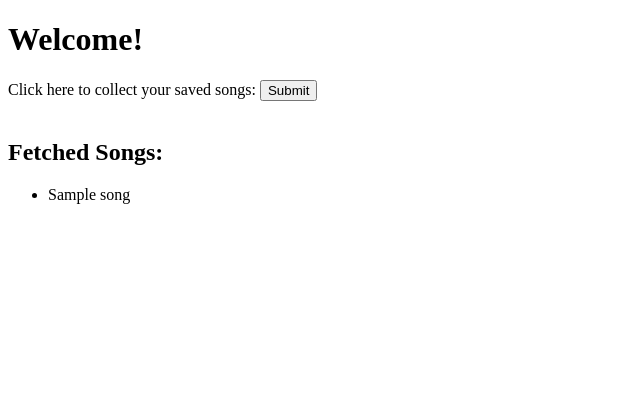
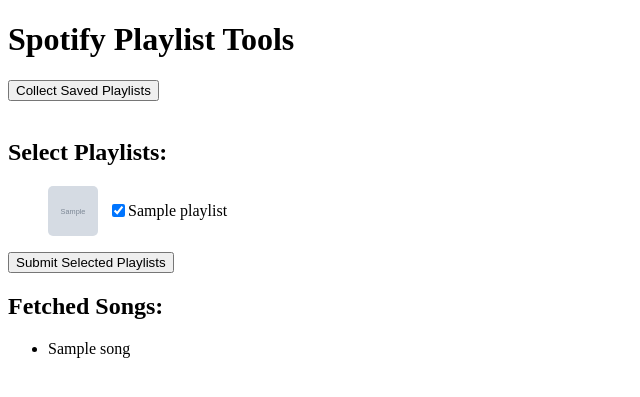
Before and after one commit to bspiers13/SpotifyApp, a Flask app: template templates/index.html in a window 1280 px wide. Shown: the top 397 px of the page, without its empty margins (0-640 px from the left). Run offline with Flask 3, Linux system fonts and the light colour scheme; the template is opened without the code that fills it: most values are stand-ins (such as "Sample title", 1, 10 or a date in 2020); grey boxes marked "Sample" are stand-in pictures; parts of the project's set-up code (start-up, migrations or seed data) failed here and were passed over.

Commit message:
Add choice of playlists to collect songs from

```diff
--- a/app.py
+++ b/app.py
@@ -2,23 +2,79 @@
 from spotipy.oauth2 import SpotifyOAuth
 import os
 from dotenv import load_dotenv
-from flask import Flask, render_template
-
+from flask import Flask, request, render_template
 
 app = Flask(__name__)
 
 
+# Default page
 @app.route("/")
 def home():
     return render_template("index.html")
 
 
+# Collect user's saved playlists from Spotify
+@app.route("/fetch-playlists", methods=["POST"])
+def fetch_playlists_route():
+    fetched_playlists = fetch_playlists(sp)
+
+    return render_template("index.html", playlists=fetched_playlists)
+
+
+# Retrieve selected playlists from HTML, then collect songs from each playlist from Spotify
+@app.route("/submit-playlists", methods=["POST"])
+def submit_playlists():
+    # Retrieve selected playlists from the form
+    selected_playlists = request.form.getlist("selected_playlists")
+
+    # Set to track unique song IDs
+    unique_song_ids = set()
+    all_selected_songs = []
+
+    # Fetch all playlists once to avoid redundant fetching
+    playlists = fetch_playlists(sp)
+
+    for playlist_id in selected_playlists:
+        if playlist_id == "liked_songs":
+            # Fetch liked songs if "Liked Songs" was selected
+            liked_songs = fetch_liked_songs(sp)
+            for song in liked_songs:
+                if song["id"] not in unique_song_ids:
+                    unique_song_ids.add(song["id"])
+                    all_selected_songs.append(
+                        f"{song['name']} by {song['artists'][0]['name']}"
+                    )
+                else:
+                    print("Doubled song: ", song)
+        else:
+            # Fetch songs from a specific playlist
+            playlist = next((p for p in playlists if p["id"] == playlist_id), None)
+            if playlist:
+                playlist_tracks = fetch_playlist_tracks(sp, playlist["id"])
+                for item in playlist_tracks:
+                    track = item["track"]
+                    # Check if track ID has already been collected - if so, this is a double
+                    if track["id"] not in unique_song_ids:
+                        unique_song_ids.add(track["id"])
+                        all_selected_songs.append(
+                            f"{track['name']} by {track['artists'][0]['name']}"
+                        )
+                    else:
+                        print("Doubled song: ", track["name"])
+
+    # print("Fetched songs from selected playlists:", all_selected_songs)
+
+    # Return the updated page with the songs
+    return render_template(
+        "index.html",
+        playlists=playlists,
+        selected=selected_playlists,
+        songs=all_selected_songs,
+    )
+
+
 @app.route("/fetch-songs", methods=["POST"])
 def submit():
-    # Authenticate with Spotify
-    CLIENT_ID, CLIENT_SECRET = load_environment_variables()
-    sp = authenticate_spotify(CLIENT_ID, CLIENT_SECRET)
-
     # Fetch and store liked songs
     liked_songs = fetch_liked_songs(sp)
 
@@ -57,13 +113,18 @@
     REDIRECT_URI = "http://localhost:8888/callback"
     SCOPE = "user-library-read playlist-read-private playlist-read-collaborative"
 
+    # Get the directory where the app.py script is located
+    app_directory = os.path.dirname(os.path.abspath(__file__))
+    CACHE_PATH = os.path.join(app_directory, ".spotify_cache")
+    print(CACHE_PATH)
+
     sp = spotipy.Spotify(
         auth_manager=SpotifyOAuth(
             client_id=client_id,
             client_secret=client_secret,
             redirect_uri=REDIRECT_URI,
             scope=SCOPE,
-            cache_path="/.cache",
+            cache_path=CACHE_PATH,
         )
     )
 
@@ -74,24 +135,34 @@
     # Fetch the user's liked songs
     results = sp.current_user_saved_tracks(limit=50)
     liked_songs = []
-    for idx, item in enumerate(results["items"]):
+    for item in results["items"]:
         track = item["track"]
-        liked_songs.append(f"{track['name']} by {track['artists'][0]['name']}")
+        liked_songs.append(
+            {"id": track["id"], "name": track["name"], "artists": track["artists"]}
+        )
     return liked_songs
 
 
 def fetch_playlists(sp):
-    # Fetch all playlists of the user
     playlists = []
     results = sp.current_user_playlists(limit=50)
     playlists.extend(results["items"])
 
-    # Handle pagination if the user has more than 50 playlists
+    # Handle pagination for more than 50 playlists
     while results["next"]:
         results = sp.next(results)
         playlists.extend(results["items"])
 
-    return playlists
+    # Include "Liked Songs" as a special case with a unique identifier
+    playlist_data = [{"name": "Liked Songs", "image_url": None, "id": "liked_songs"}]
+
+    for playlist in playlists:
+        image_url = playlist["images"][0]["url"] if playlist["images"] else None
+        playlist_data.append(
+            {"name": playlist["name"], "image_url": image_url, "id": playlist["id"]}
+        )
+
+    return playlist_data
 
 
 def fetch_playlist_tracks(sp, playlist_id):
@@ -116,11 +187,14 @@
         tracks = fetch_playlist_tracks(sp, playlist["id"])
         for item in tracks:
             track = item["track"]
-            all_tracks.append(f"{track['name']} by {track['artists'][0]['name']}")
+            all_tracks.append(
+                {"id": track["id"], "name": track["name"], "artists": track["artists"]}
+            )
     return all_tracks
 
 
 if __name__ == "__main__":
-    # Load environment variables
+    # Authenticate with Spotify
     CLIENT_ID, CLIENT_SECRET = load_environment_variables()
+    sp = authenticate_spotify(CLIENT_ID, CLIENT_SECRET)
     app.run(debug=True)
--- a/templates/index.html
+++ b/templates/index.html
@@ -1,18 +1,52 @@
 <!DOCTYPE html>
 <html lang="en">
   <head>
-    <meta charset="UTF-8">
-    <meta name="viewport" content="width=device-width, initial-scale=1.0">
-    <title>Spotify App</title>
+    <meta charset="UTF-8" />
+    <meta name="viewport" content="width=device-width, initial-scale=1.0" />
+    <title>Spotify Playlist Tools</title>
+    <style>
+      .playlist {
+        display: flex;
+        align-items: center;
+        margin-bottom: 10px;
+      }
+      .playlist img {
+        width: 50px;
+        height: 50px;
+        margin-right: 10px;
+        border-radius: 5px;
+      }
+    </style>
   </head>
   <body>
-    <h1>Welcome!</h1>
-    <form action="/fetch-songs" method="POST">
-        <label for="user_input">Click here to collect your saved songs:</label>
-        <button type="submit">Submit</button>
+    <h1>Spotify Playlist Tools</h1>
+    <form action="/fetch-playlists" method="POST">
+      <button type="submit">Collect Saved Playlists</button>
     </form>
-    <br>
-    {% if songs %}
+    <br />
+    {% if playlists %}
+    <h2>Select Playlists:</h2>
+    <form action="/submit-playlists" method="POST">
+      <ul>
+        {% for playlist in playlists %}
+        <li class="playlist">
+          {% if playlist.image_url %}
+          <img src="{{ playlist.image_url }}" alt="Playlist Image" />
+          {% endif %}
+          <input
+            type="checkbox"
+            name="selected_playlists"
+            value="{{ playlist.id }}"
+            id="playlist_{{ loop.index }}"
+            checked
+          />
+          <label for="playlist_{{ loop.index }}">{{ playlist.name }}</label>
+        </li>
+        {% endfor %}
+      </ul>
+      <button type="submit">Submit Selected Playlists</button>
+    </form>
+    {% endif %} {% if songs %}
     <h2>Fetched Songs:</h2>
     <ul>
       {% for song in songs %}
```
Lines whose indentation alone changed are shown as unchanged.
